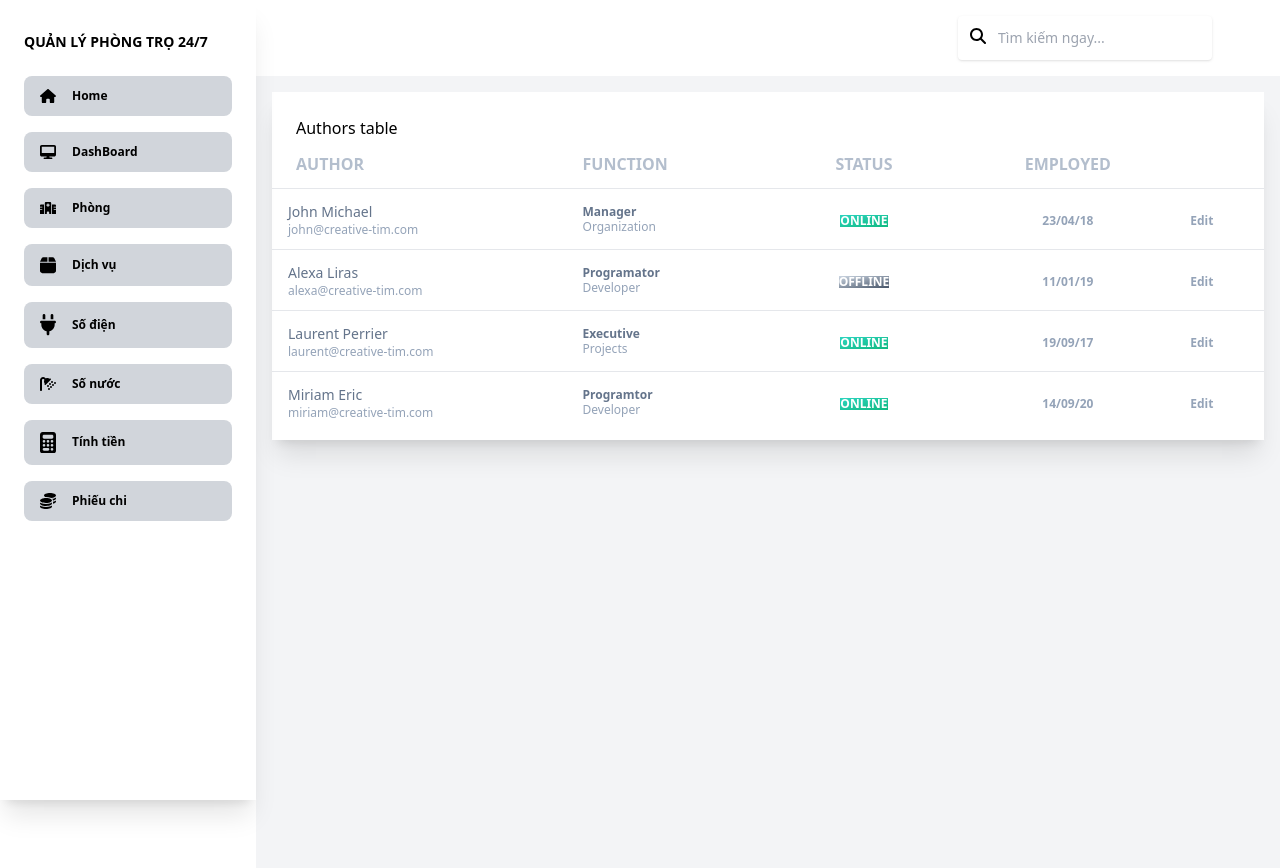
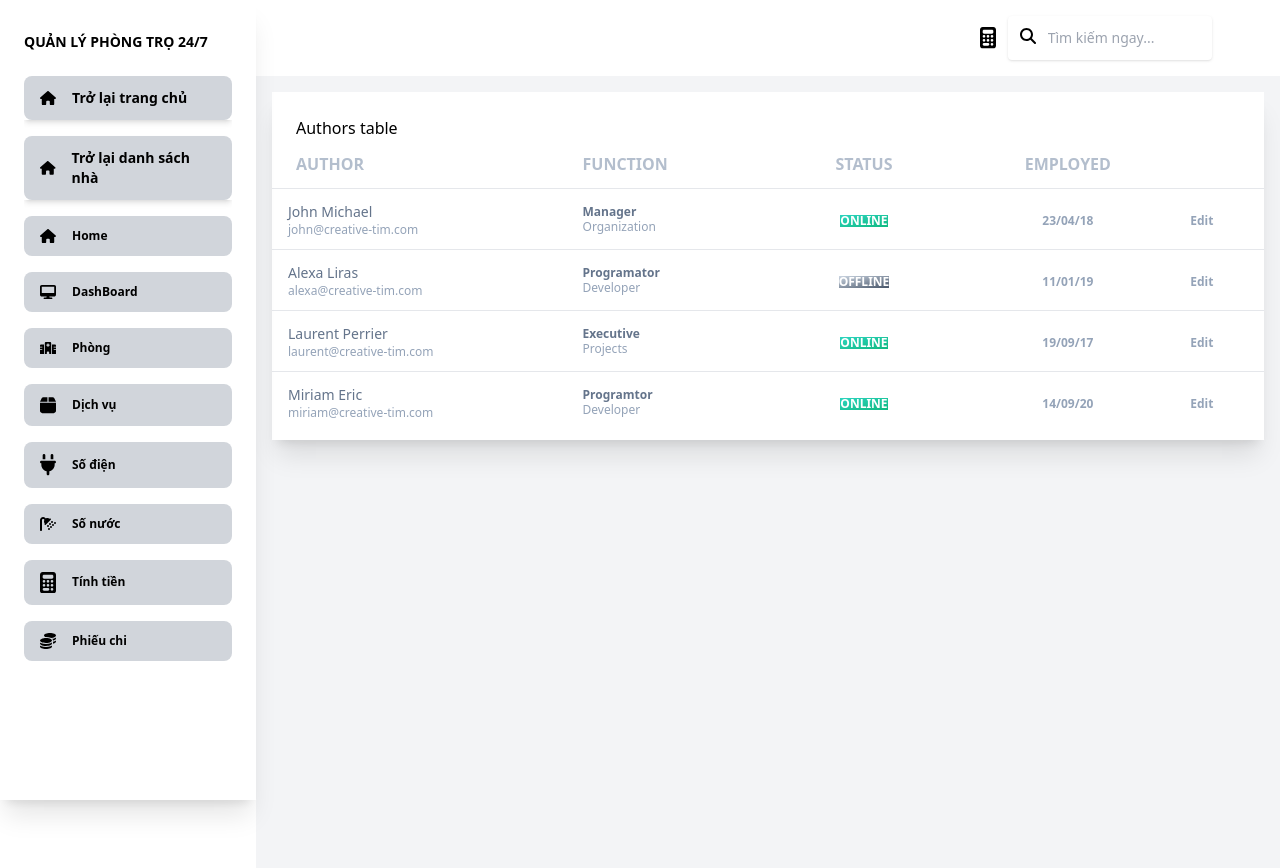
Before and after one commit to thanhdat274/FE_motel-manager-247, a Next.js app: page /manager/landlord/electric-number in a window 1280 px wide. Shown: the top 868 px of the page. Built offline with nearby package versions, Linux system fonts and the light colour scheme.

Commit message:
update calculator

```diff
--- a/src/components/AdminNavbar.tsx
+++ b/src/components/AdminNavbar.tsx
@@ -1,4 +1,4 @@
-import { faSearch } from '@fortawesome/free-solid-svg-icons';
+import { faCalculator, faSearch } from '@fortawesome/free-solid-svg-icons';
 import { FontAwesomeIcon } from '@fortawesome/react-fontawesome';
 import Image from 'next/image';
 import Link from 'next/link';
@@ -30,16 +30,13 @@ const Navbar = (props: Props) => {
   return (
     <div>
       <nav className="left-0 w-full z-10 bg-transparent md:flex-row md:flex-nowrap md:justify-start flex items-center p-4">
-        <div className="w-full mx-autp items-center flex justify-between md:flex-nowrap flex-wrap md:px-10 px-4">
-          <Modal isOpen={modalIsOpen} onRequestClose={closeModal} style={customStyles}>
-            <div className="w-full text-end">
-              <div className="close-modal" onClick={() => closeModal()}>
-                Close
-              </div>
+        <div className="flex w-full mx-autp items-center flex justify-between md:flex-nowrap flex-wrap md:px-10 px-4">
+          <div className="md:flex hidden flex-row items-center w-full justify-end mr-3">
+            <div onClick={() => setIsOpen(true)} className="cursor-pointer">
+              <FontAwesomeIcon className="w-[16px] text-black" icon={faCalculator} />
             </div>
-            <ReactCalculator key="Calculator" />
-          </Modal>
-          <form className="md:flex md:ml-[30%] hidden flex-row flex-wrap items-center lg:ml-auto mr-3">
+          </div>
+          <form className="min-w-[167px] md:flex md:ml-[30%] hidden flex-row flex-wrap items-center lg:ml-auto mr-3">
             <div className="relative flex w-full flex-wrap items-stretch">
               <span className="z-10 h-full leading-snug font-normal absolute text-center text-blueGray-300 absolute bg-transparent rounded text-base items-center justify-center w-8 pl-3 py-3">
                 <FontAwesomeIcon className="w-[16px] text-black" icon={faSearch} />
@@ -53,6 +50,14 @@ const Navbar = (props: Props) => {
           </form>
         </div>
       </nav>
+      <Modal isOpen={modalIsOpen} onRequestClose={closeModal} style={customStyles}>
+        <div className="w-full text-end">
+          <div className="cursor-pointer" onClick={() => closeModal()}>
+            <button className="btn close-modal border rounded-md px-2 mb-2 bg-gray-300">Close</button>
+          </div>
+        </div>
+        <ReactCalculator key="Calculator" />
+      </Modal>
     </div>
   );
 };
--- a/src/components/Sidebar.tsx
+++ b/src/components/Sidebar.tsx
@@ -5,11 +5,20 @@ import { useRouter } from 'next/router';
 import React, { useState } from 'react';
 import { ReactCalculator } from 'simple-react-calculator';
 import {
-    faBars, faCompass, faHouse, faHospital, faBox, faPlug, faShower, faCalculator, faCoins, faDesktop, faXmark
+  faBars,
+  faCompass,
+  faHouse,
+  faHospital,
+  faBox,
+  faPlug,
+  faShower,
+  faCalculator,
+  faCoins,
+  faDesktop,
+  faXmark,
 } from '@fortawesome/free-solid-svg-icons';
 
-type Props = {}
-
+type Props = {};
 
 const customStyles = {
   content: {
@@ -25,15 +34,34 @@ const customStyles = {
 const SideBar = (props: Props) => {
   const Menus = [
     { url: '/', title: 'Home', icon: <FontAwesomeIcon className="w-[16px] text-black" icon={faHouse} /> },
-        { url: '/manager/landlord', title: 'DashBoard', icon: <FontAwesomeIcon className="w-[16px] text-black" icon={faDesktop} /> },
-        { url: '/manager/landlord/room-list', gap: true, title: 'Phòng', icon: <FontAwesomeIcon className="w-[16px] text-black" icon={faHospital} /> },
-        { url: '', title: 'Dịch vụ', icon: <FontAwesomeIcon className="w-[16px] text-black" icon={faBox} /> },
-        { url: '/manager/landlord/electric-number', title: 'Số điện', icon: <FontAwesomeIcon className="w-[16px] text-black" icon={faPlug} /> },
-        { url: '', title: 'Số nước', icon: <FontAwesomeIcon className="w-[16px] text-black" icon={faShower} /> },
-        { url: '', title: 'Tính tiền', gap: true, icon: <FontAwesomeIcon className="w-[16px] text-black" icon={faCalculator} /> },
+    {
+      url: '/manager/landlord',
+      title: 'DashBoard',
+      icon: <FontAwesomeIcon className="w-[16px] text-black" icon={faDesktop} />,
+    },
+    {
+      url: 'list-room',
+      gap: true,
+      title: 'Phòng',
+      icon: <FontAwesomeIcon className="w-[16px] text-black" icon={faHospital} />,
+    },
+    { url: 'service', title: 'Dịch vụ', icon: <FontAwesomeIcon className="w-[16px] text-black" icon={faBox} /> },
+    {
+      url: 'electric-used',
+      title: 'Số điện',
+      icon: <FontAwesomeIcon className="w-[16px] text-black" icon={faPlug} />,
+    },
+    { url: 'water-used', title: 'Số nước', icon: <FontAwesomeIcon className="w-[16px] text-black" icon={faShower} /> },
+    {
+      url: '',
+      title: 'Tính tiền',
+      gap: true,
+      icon: <FontAwesomeIcon className="w-[16px] text-black" icon={faCalculator} />,
+    },
     { url: '', title: 'Phiếu chi', icon: <FontAwesomeIcon className="w-[16px] text-black" icon={faCoins} /> },
-    ]
-    const [collapseShow, setCollapseShow] = React.useState("hidden");
+  ];
+
+  const [collapseShow, setCollapseShow] = React.useState('hidden');
   const router = useRouter();
   return (
     <>
@@ -43,7 +71,7 @@ const SideBar = (props: Props) => {
           <button
             className="cursor-pointer text-black opacity-50 md:hidden px-3 py-1 text-xl leading-none bg-transparent rounded border border-solid border-transparent"
             type="button"
-                        onClick={() => setCollapseShow("bg-white w-[30%] py-3 px-6 h-screen md:w-full")}
+            onClick={() => setCollapseShow('bg-white w-[30%] py-3 px-6 h-screen md:w-full')}
           >
             <FontAwesomeIcon className="w-[16px] text-black" icon={faBars} />
           </button>
@@ -58,17 +86,13 @@ const SideBar = (props: Props) => {
           </Link>
           {/* User */}
           <ul className="md:hidden items-center flex flex-wrap list-none">
-                        <li className="inline-block relative">
-                            {/* <NotificationDropdown /> */}
-                        </li>
-                        <li className="inline-block relative">
-                            {/* <UserDropdown /> */}
-                        </li>
+            <li className="inline-block relative">{/* <NotificationDropdown /> */}</li>
+            <li className="inline-block relative">{/* <UserDropdown /> */}</li>
           </ul>
           {/* Collapse */}
           <div
             className={
-                            "md:flex md:flex-col md:items-stretch md:opacity-100 md:relative md:mt-4 md:shadow-none shadow absolute top-0 left-0 right-0 z-40 overflow-y-auto overflow-x-hidden h-auto items-center flex-1 rounded " +
+              'md:flex md:flex-col md:items-stretch md:opacity-100 md:relative md:mt-4 md:shadow-none shadow absolute top-0 left-0 right-0 z-40 overflow-y-auto overflow-x-hidden h-auto items-center flex-1 rounded ' +
               collapseShow
             }
           >
@@ -89,7 +113,7 @@ const SideBar = (props: Props) => {
                   <button
                     type="button"
                     className="ml-4 cursor-pointer text-black opacity-50 md:hidden px-3 py-1 text-xl leading-none bg-transparent rounded border border-solid border-transparent"
-                                        onClick={() => setCollapseShow("hidden")}
+                    onClick={() => setCollapseShow('hidden')}
                   >
                     <FontAwesomeIcon className="w-[16px] text-black" icon={faXmark} />
                   </button>
@@ -99,7 +123,6 @@ const SideBar = (props: Props) => {
             {/* Form */}
             <form className="mt-6 mb-4 md:hidden">
               <div className="mb-3 pt-0">
-
                 <input
                   type="text"
                   placeholder="Search"
@@ -108,19 +131,39 @@ const SideBar = (props: Props) => {
               </div>
             </form>
 
+            <ul className="md:flex-col md:min-w-full flex flex-col list-none">
+              <li className={`rounded-lg mb-4 bg-gray-300 fw-500 cursor-pointer hover:bg-blue-500 round-md`}>
+                <Link href={'/'}>
+                  <a className=" flex items-center gap-4 text-sm px-4 py-3 bg-gradient-to-tr from-light-blue-500 to-light-blue-700 text-white shadow-md">
+                    <FontAwesomeIcon className="w-[16px] text-black" icon={faHouse} />
+                    <span className={`font-bold text-black`}>Trở lại trang chủ</span>
+                  </a>
+                </Link>
+              </li>
 
-                        <ul className="md:flex-col md:min-w-full flex flex-col list-none">
+              <li className={`rounded-lg mb-4 bg-gray-300 fw-500 cursor-pointer hover:bg-blue-500 round-md`}>
+                <Link href={'/manager/landlord/list-home'}>
+                  <a className=" flex items-center gap-4 text-sm px-4 py-3 bg-gradient-to-tr from-light-blue-500 to-light-blue-700 text-white shadow-md">
+                    <FontAwesomeIcon className="w-[16px] text-black" icon={faHouse} />
+                    <span className={`font-bold text-black`}>Trở lại danh sách nhà</span>
+                  </a>
+                </Link>
+              </li>
+
               {Menus.map((menu, index) => {
                 return (
-                                    <li key={index} className="items-center rounded-lg mb-4 bg-gray-300 fw-500 cursor-pointer hover:bg-blue-500 round-md">
+                  <li
+                    key={index}
+                    className="items-center rounded-lg mb-4 bg-gray-300 fw-500 cursor-pointer hover:bg-blue-500 round-md"
+                  >
                     <Link href={menu.url}>
                       <a
                         href="#pablo"
                         className={
-                                                    "text-xs py-3 font-bold block flex items-center gap-4 text-black px-4 py-3 bg-gradient-to-tr from-light-blue-500 to-light-blue-700 hover:text-white shadow-md" +
+                          'text-xs py-3 font-bold block flex items-center gap-4 text-black px-4 py-3 bg-gradient-to-tr from-light-blue-500 to-light-blue-700 hover:text-white shadow-md' +
                           (router.pathname.indexOf(menu.url) !== -1
-                                                        ? "text-lightBlue-500 hover:text-lightBlue-600"
-                                                        : "text-blueGray-700 hover:text-blueGray-500")
+                            ? 'text-lightBlue-500 hover:text-lightBlue-600'
+                            : 'text-blueGray-700 hover:text-blueGray-500')
                         }
                       >
                         {menu.icon}
@@ -128,7 +171,7 @@ const SideBar = (props: Props) => {
                       </a>
                     </Link>
                   </li>
-                                )
+                );
               })}
             </ul>
           </div>
@@ -136,5 +179,5 @@ const SideBar = (props: Props) => {
       </nav>
     </>
   );
-}
-export default SideBar
+};
+export default SideBar;
```
Lines whose indentation alone changed are shown as unchanged.
